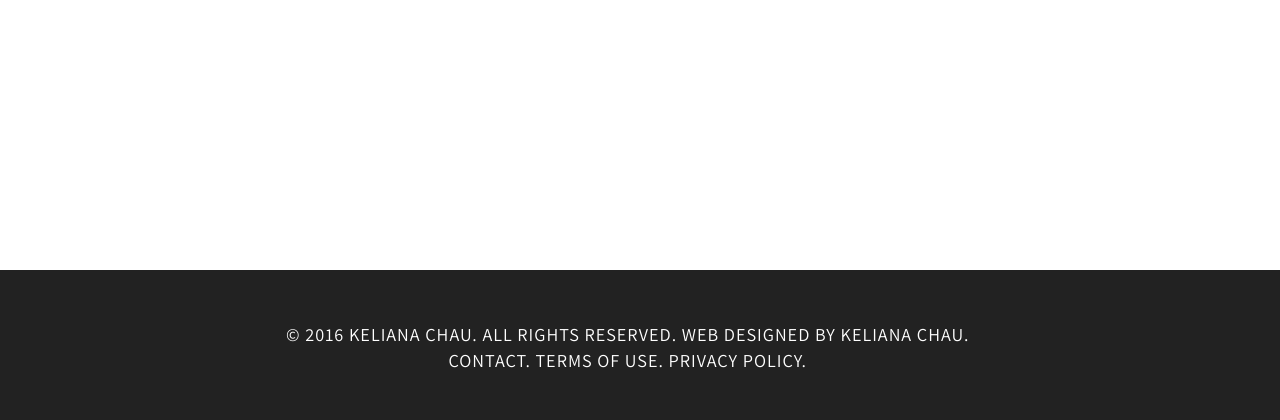
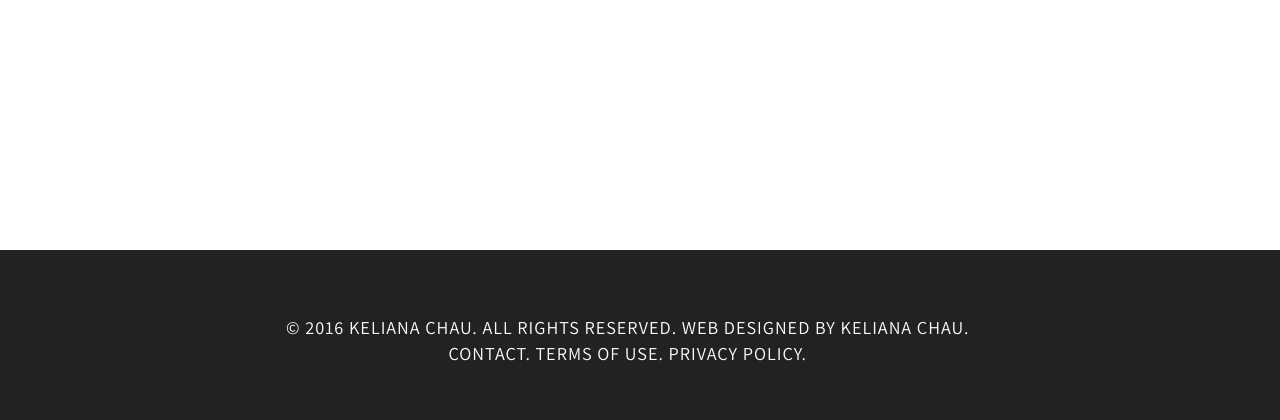
Before and after one commit to Chime92/kelichau.github.io, a PHP site: page /motion.html in a window 1280 px wide. Shown: the part 580-1000 px from the top of the page. Run offline with PHP 8.4, Linux system fonts and the light colour scheme; some libraries are stand-ins or nearby versions.

Commit message:
Updated footer height.

```diff
--- a/assets/css/sticky-footer-navbar.css
+++ b/assets/css/sticky-footer-navbar.css
@@ -13,8 +13,8 @@ body {
   position: absolute;
   width: 102%;
   /* Set the fixed height of the footer here */
-  height: 150px;
-  padding-top: 4%;
+  height: 170px;
+  padding-top: 5%;
   background-color: #222222;
   bottom: -200px;
   padding: 1 1 1 1;
```
